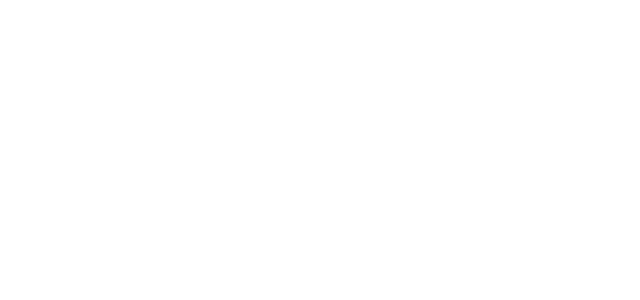
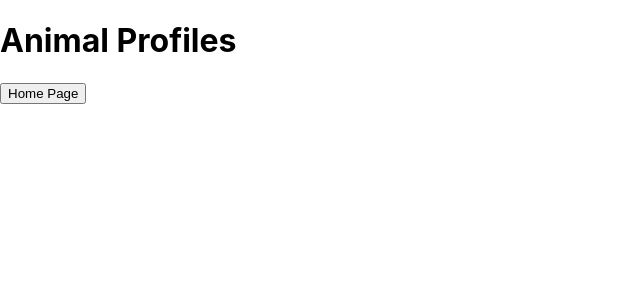
Before and after one commit to ceonz/final-project-frontend, a React (Create React App) app: page /AnimalProfiles in a window 1280 px wide. Before the commit this address had no page. Shown: the top 300 px of the page, without its empty margins (0-640 px from the left). Built offline with nearby package versions, Linux system fonts and the light colour scheme.

Commit message:
base for animal profile page

```diff
--- a/src/index.js
+++ b/src/index.js
@@ -3,7 +3,8 @@
 import { BrowserRouter as Router, Routes, Route } from 'react-router-dom';
 import reportWebVitals from './reportWebVitals';
 import App from './App';
-import Home from "./pages/Home";
+import Home from './pages/Home';
+import AnimalProfiles from './pages/AnimalProfiles';
 import './index.css';
 
 const root = ReactDOM.createRoot(document.getElementById('root'));
@@ -13,14 +14,13 @@
       <Routes>
           <Route path='/' element={<Home />} />
           <Route path='/Home' element={<Home />} />
+          <Route path='/AnimalProfiles' element={<AnimalProfiles />} />
       </Routes>
     </Router>
     <App />
   </React.StrictMode>
 );
 
-
-
 // If you want to start measuring performance in your app, pass a function
 // to log results (for example: reportWebVitals(console.log))
 // or send to an analytics endpoint. Learn more: https://bit.ly/CRA-vitals
--- /dev/null
+++ b/src/pages/AnimalProfiles.js
@@ -0,0 +1,22 @@
+import React from 'react';
+import { Link } from "react-router-dom";
+import '../App.css';
+import './Home';
+
+
+function AnimalProfiles() {
+    return (
+        <div>
+            <h1> Animal Profiles </h1>
+            <div >
+                <a href="/Home">
+                    <button>
+                        Home Page
+                    </button>
+                </a>
+            </div>
+        </div>
+    );
+}
+
+export default AnimalProfiles;
--- a/src/pages/Home.js
+++ b/src/pages/Home.js
@@ -1,14 +1,20 @@
 import React from 'react';
+import { Link } from "react-router-dom";
 import '../App.css';
+import './AnimalProfiles';
 
 function Home() {
     return (
         <div>
             <h1> Animal Shelter Management System </h1>
             <div >
-                <button>
-                    Animal Profiles
-                </button>
+                <a href="/AnimalProfiles">
+                    <button>
+                        Animal Profiles
+                    </button>
+                </a>
+            </div>
+            <div>
                 <button>
                     Shelter Tasks
                 </button>
```
